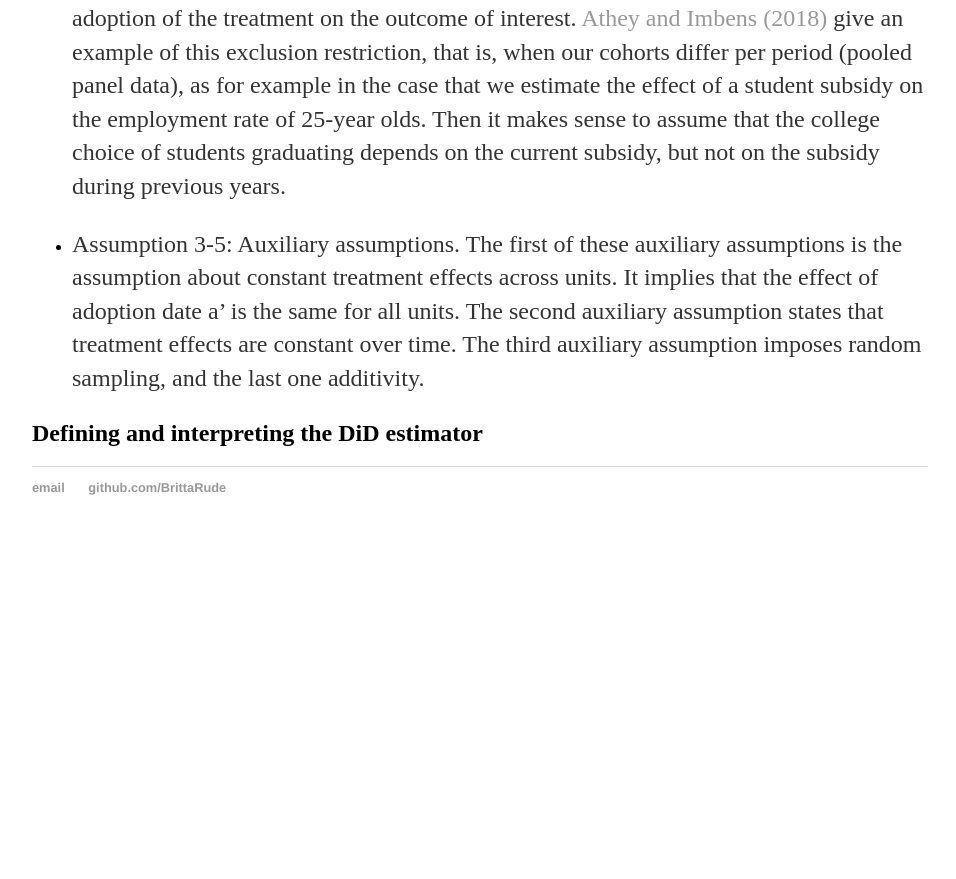
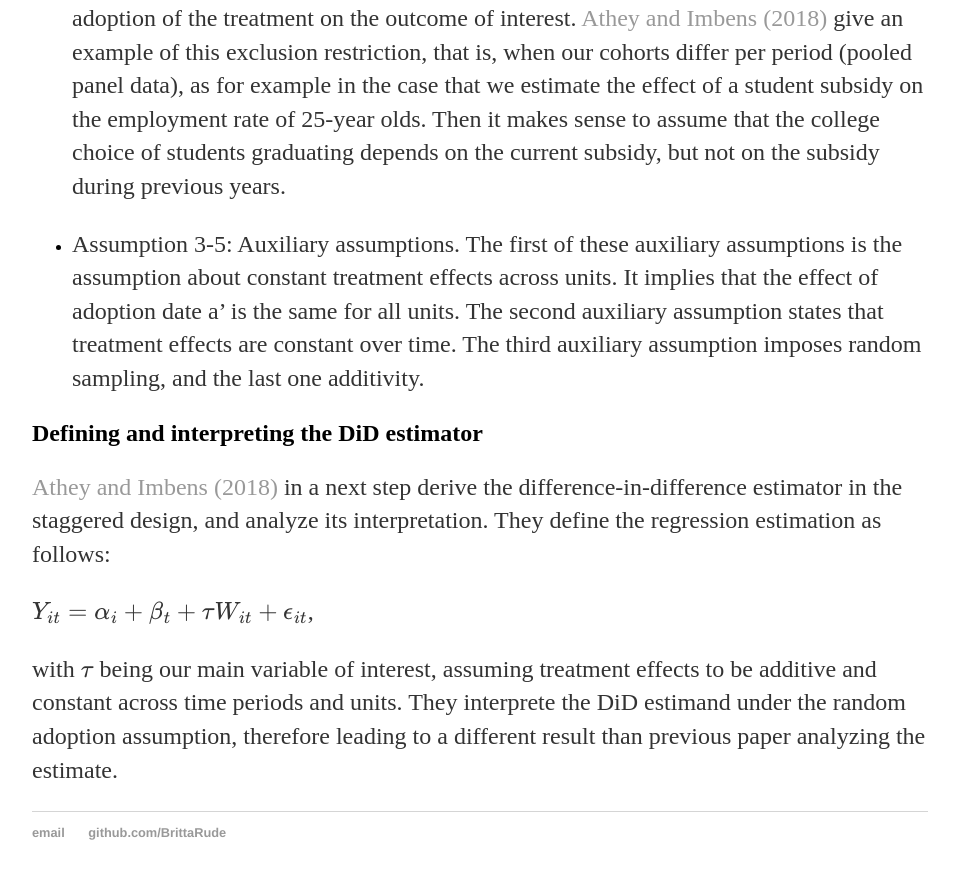
Before and after one commit to BrittaRude/BrittaRude.github.io, a Jekyll site: the page built from inputs_datascience/_posts/2020-07-27-britta-rude-staggered-did-new-insights.md, in a window 1280 px wide and 900 px high, scrolled down 1962 px. Shown: the top 879 px of the window, without its empty margins (160-1116 px from the left). Built offline with Jekyll 4.4.1, drawn with Linux system fonts in a browser that asks for light colours; formulas are drawn with MathJax 3; before the commit the page ends 2517 px from its top, so only the background shows below that.

Commit message:
Update 2020-07-27-britta-rude-staggered-did-new-insights.md

```diff
--- a/inputs_datascience/_posts/2020-07-27-britta-rude-staggered-did-new-insights.md
+++ b/inputs_datascience/_posts/2020-07-27-britta-rude-staggered-did-new-insights.md
@@ -34,3 +34,9 @@ This is slightly different from the $$CATT_{a,i}$$ definition that Abraham and S
 - Assumption 3-5: Auxiliary assumptions. The first of these auxiliary assumptions is the assumption about constant treatment effects across units. It implies that the effect of adoption date a' is the same for all units. The second auxiliary assumption states that treatment effects are constant over time. The third auxiliary assumption imposes random sampling, and the last one additivity.
 
 ## Defining and interpreting the DiD estimator
+
+[Athey and Imbens (2018)](https://www.nber.org/papers/w24963.pdf) in a next step derive the difference-in-difference estimator in the staggered design, and analyze its interpretation. They define the regression estimation as follows:
+
+$$ Y_{it} = \alpha_i + \beta_t + \tau W_{it} + \epsilon_{it} $$,
+
+with $$ \tau $$ being our main variable of interest, assuming treatment effects to be additive and constant across time periods and units. They interprete the DiD estimand under the random adoption assumption, therefore leading to a different result than previous paper analyzing the estimate.
```
